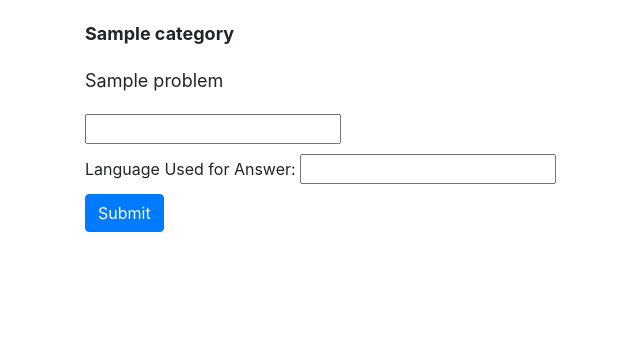
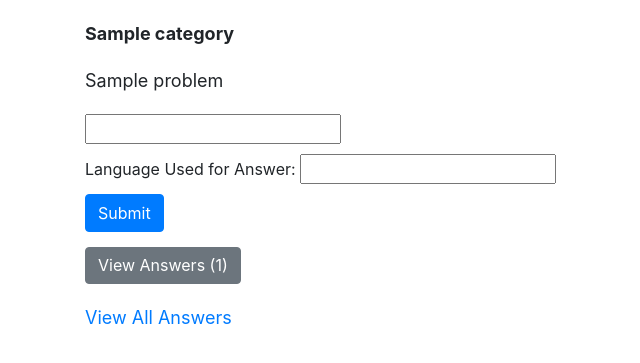
Before and after one commit to pauljickling/whiteboard, a Django app: template problems/templates/problems/index.html in a window 1280 px wide. Shown: the part 56-419 px from the top of the page, without its empty margins (0-640 px from the left). Run offline with Django 3.2, Linux system fonts and the light colour scheme; the template is opened without the code that fills it: most values are stand-ins (such as "Sample title", 1, 10 or a date in 2020); form fields are guessed from the names that the template uses; some libraries are stand-ins or nearby versions.

Commit message:
Reintroduced show previous answers feature

```diff
--- a/problems/templates/problems/index.html
+++ b/problems/templates/problems/index.html
@@ -33,5 +33,19 @@
 
 	</div>
 
+	<div class="container">
+		<button type="button" class="btn btn-secondary" id="viewAnswers">View Answers ({{answers|length}})</button>
+		<div class="answers">
+			{% for answer in current_answers %}
+			<div class="answer-grid-item">
+				<div class="answer-language">{{answer.language}}</div>
+				<div class="answer">{{answer.answer|linebreaksbr}}</div>
+			</div>
+			{% endfor %}
+		</div>
+		<p><a href="{% url 'answers' %}">View All Answers</a></p>
+	</div>
+	<script src="{% static './show_answers.js' %}"></script>
+
 </body>
 </html>
--- a/problems/views.py
+++ b/problems/views.py
@@ -24,9 +24,15 @@ sorted_categories = sorted(categories)
 def problem(request, problem_id):
 	try:
 		current_problem = Problem.objects.get(id=problem_id)
+		answers = Answer.objects.all()
+		answer_list = []
+		for answer in answers:
+			if answer.problem == current_problem:
+				answer_list.append(answer)
 		context = {
 			'problem': current_problem,
 			'form': AnswerForm,
+			'answers': answer_list,
 			'category_nav': sorted_categories,
 		}
 		if request.method == "POST":
--- a/static/main.css
+++ b/static/main.css
@@ -42,6 +42,11 @@ div.answer {
 	font-family: monospace;
 }
 
+button#viewAnswers {
+	margin-top: 15px;
+	padding-top: 5px;
+}
+
 button#button-update {
 	position: fixed;
 	top: 200;
```
